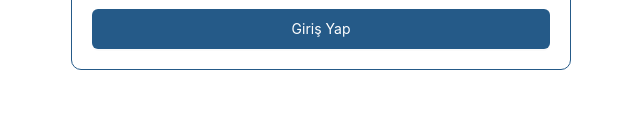
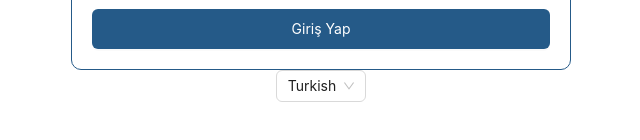
Before and after one commit to oytundinc/fon-radar-frontend-assignment, a React (Create React App) app: page / in a window 1280 px wide. Shown: the part 408-548 px from the top of the page, without its empty margins (319-959 px from the left). Built offline with nearby package versions, Linux system fonts and the light colour scheme.

Commit message:
add select component

```diff
--- a/src/App.tsx
+++ b/src/App.tsx
@@ -1,10 +1,12 @@
 import "./App.css";
+import WrappedSelect from "./components/select/select";
 import { LoginPage } from "./pages/login-page/login-page";
 
 function App() {
   return (
     <div className="App">
       <LoginPage />
+      <WrappedSelect />
     </div>
   );
 }
--- /dev/null
+++ b/src/components/select/select.styles.ts
@@ -0,0 +1,5 @@
+import styled from "styled-components";
+
+export const SelectStyled = styled.div`
+
+`;
--- /dev/null
+++ b/src/components/select/select.tsx
@@ -0,0 +1,25 @@
+import { Select } from "antd";
+
+export const WrappedSelect = () => {
+  const handleChange = (value: string) => {
+    console.log(`selected ${value}`);
+  };
+
+  const optionsLanguage = [
+    { value: "TR", label: "Turkish" },
+    { value: "ENG", label: "English" },
+    { value: "CN", label: "Chinese" },
+    { value: "HE", label: "Hebrew"},
+  ];
+  return (
+    <Select
+      defaultValue="TR"
+      onChange={handleChange}
+      options={optionsLanguage}
+    >
+      optionsLanguage
+    </Select>
+  );
+};
+
+export default WrappedSelect;
```
